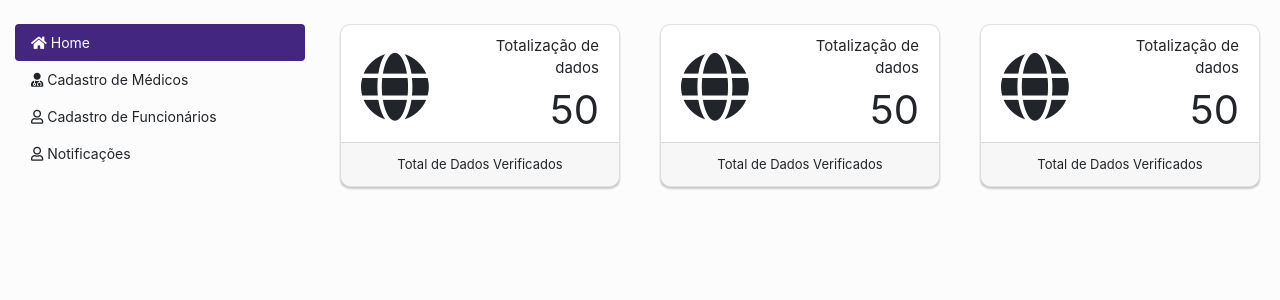
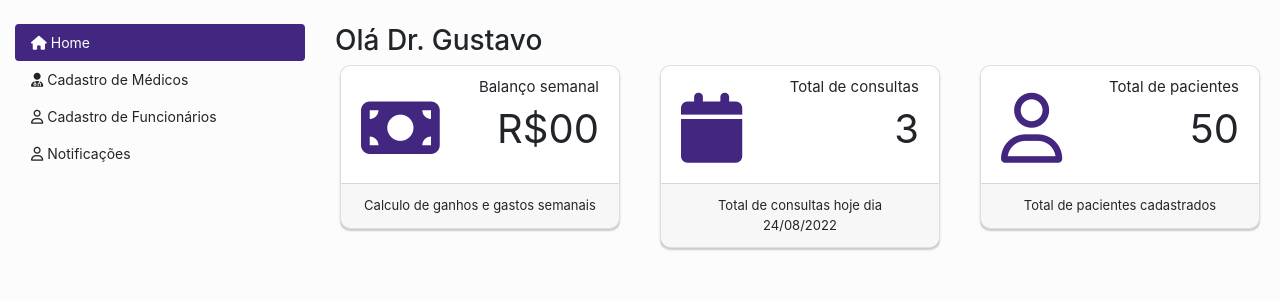
Before and after one commit to OliveiraGusta/ortopelve, a PHP site: page /painel-adm/index.php in a window 1280 px wide. Shown: the part 80-380 px from the top of the page. Run offline with PHP 8.4, Linux system fonts and the light colour scheme; some libraries are stand-ins or nearby versions.

```diff
--- a/css/painel.css
+++ b/css/painel.css
@@ -15,6 +15,10 @@
 body{
 	background-color:var(--cor-branco-principal);
 }
+
+.colorRoxo{
+	color: var(--cor-roxo-principal) !important;
+	}
 
 .navbar{
 	background-color:var(--cor-cinza-principal) !important;
--- a/painel-adm/home.php
+++ b/painel-adm/home.php
@@ -1,6 +1,37 @@
+
+
 
 <div class="area_cards">
+    <h3>Olá Dr. Gustavo</h3>
 	<div class="row">
+
+	<div class="col-lg-4 col-md-6 col-sm-6 mb-4">
+             <div class="card card-stats">
+                 <div class="card-body ">
+                     <div class="row">
+                         <div class="col-5 col-md-4">
+                             <div class="icone-card text-center icon-warning">
+                                 <span class="colorRoxo">
+                                     <i class="fa-solid fa-money-bill mr-1"></i>
+                                 </span>
+                             </div>
+                         </div>
+                         <div class="col-7 col-md-8">
+                             <div class="numbers">
+
+                                 <p class="titulo-card">Balanço semanal</p>
+                                 <p class="subtitulo-card">R$00
+
+                             </div>
+                         </div>
+                     </div>
+                 </div>
+                 <div class="card-footer rodape-card">
+                     Calculo de ganhos e gastos semanais
+
+                 </div>
+             </div>
+         </div>
 
          <div class="col-sm-12 col-lg-4 col-md-6 col-sm-6 mb-4">
              <div class="card card-stats">
@@ -8,24 +39,25 @@
                      <div class="row">
                          <div class="col-5 col-md-4">
                              <div class="icone-card text-center icon-warning">
-								<i class="fas fa-globe"></i>
+                                 <span class="colorRoxo">
+                                     <i class="fa-solid fa-calendar"></i>
+                                 </span>
                              </div>
                          </div>
                          <div class="col-7 col-md-8">
                              <div class="numbers">
-								<p class="titulo-card">Totalização de dados</p>
-								<p class="subtitulo-card">50<p>
+                                 <p class="titulo-card">Total de consultas</p>
+                                 <p class="subtitulo-card">3
+                                 <p>
                              </div>
                          </div>
                      </div>
                  </div>
                  <div class="card-footer rodape-card">
-						Total de Dados Verificados
-
+                     Total de consultas hoje dia 24/08/2022
                  </div>
              </div>
          </div>
-
 
          <div class="col-lg-4 col-md-6 col-sm-6 mb-4">
              <div class="card card-stats">
@@ -33,45 +65,22 @@
                      <div class="row">
                          <div class="col-5 col-md-4">
                              <div class="icone-card text-center icon-warning">
-								<i class="fas fa-globe"></i>
+                                 <span class="colorRoxo">
+                                     <i class="far fa-user"></i>
+                                 </span>
                              </div>
                          </div>
                          <div class="col-7 col-md-8">
                              <div class="numbers">
-								<p class="titulo-card">Totalização de dados</p>
-								<p class="subtitulo-card">50<p>
+                                 <p class="titulo-card">Total de pacientes</p>
+                                 <p class="subtitulo-card">50
+                                 <p>
                              </div>
                          </div>
                      </div>
                  </div>
                  <div class="card-footer rodape-card">
-						Total de Dados Verificados
-
-					</div>
-				</div>
-			</div>
-
-
-			<div class="col-lg-4 col-md-6 col-sm-6 mb-4">
-			<div class="card card-stats">
-				<div class="card-body ">
-					<div class="row">
-						<div class="col-5 col-md-4">
-							<div class="icone-card text-center icon-warning">
-								<i class="fas fa-globe"></i>
-							</div>
-						</div>
-						<div class="col-7 col-md-8">
-							<div class="numbers">
-								<p class="titulo-card">Totalização de dados</p>
-								<p class="subtitulo-card">50<p>
-								</div>
-							</div>
-						</div>
-					</div>
-					<div class="card-footer rodape-card">
-						Total de Dados Verificados
-
+                     Total de pacientes cadastrados
                  </div>
              </div>
          </div>
--- a/painel-adm/index.php
+++ b/painel-adm/index.php
@@ -42,6 +42,7 @@ if(@$_GET['acao'] == $item1){
 
 	<link rel="stylesheet" href="https://cdnjs.cloudflare.com/ajax/libs/font-awesome/5.11.2/css/all.css">
 
+	<script src="https://kit.fontawesome.com/fdc765080b.js" crossorigin="anonymous"></script>
 	<script src="https://code.jquery.com/jquery-3.4.1.slim.min.js" integrity="sha384-J6qa4849blE2+poT4WnyKhv5vZF5SrPo0iEjwBvKU7imGFAV0wwj1yYfoRSJoZ+n" crossorigin="anonymous"></script>
 	<script src="https://cdn.jsdelivr.net/npm/popper.js@1.16.0/dist/umd/popper.min.js" integrity="sha384-Q6E9RHvbIyZFJoft+2mJbHaEWldlvI9IOYy5n3zV9zzTtmI3UksdQRVvoxMfooAo" crossorigin="anonymous"></script>
 	<script src="https://stackpath.bootstrapcdn.com/bootstrap/4.4.1/js/bootstrap.min.js" integrity="sha384-wfSDF2E50Y2D1uUdj0O3uMBJnjuUD4Ih7YwaYd1iqfktj0Uod8GCExl3Og8ifwB6" crossorigin="anonymous"></script>
@@ -60,7 +61,7 @@ if(@$_GET['acao'] == $item1){
 					Administrador - Gustavo Oliveira
 				</a>
 				<div class="dropdown-menu" aria-labelledby="navbarDropdown">
-					<a class="dropdown-item" href="#">Sair</a>
+					<a class="dropdown-item" href="../index.php">Sair</a>
 				</div>
 			</li>
 
```
Also changed, not shown: authenticar.php (+11 -3 lines). Lines whose indentation alone changed are shown as unchanged.
